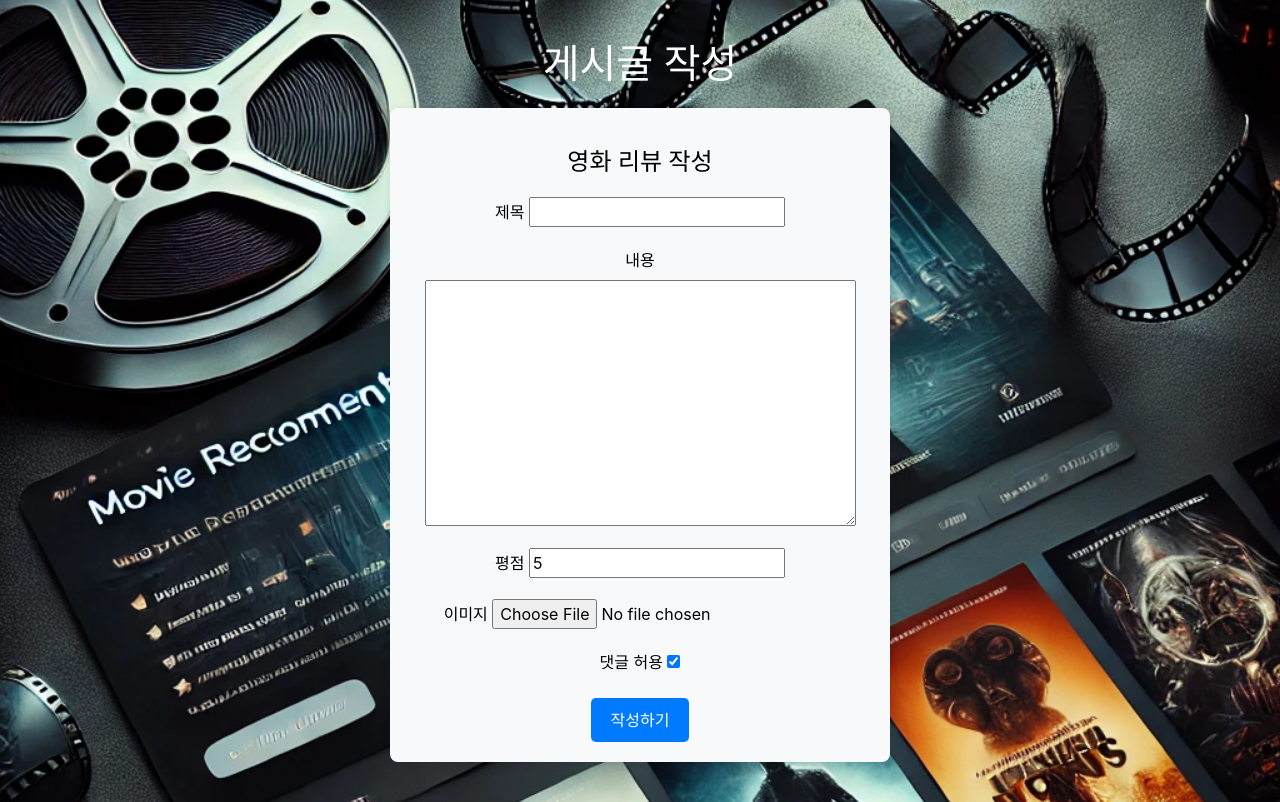
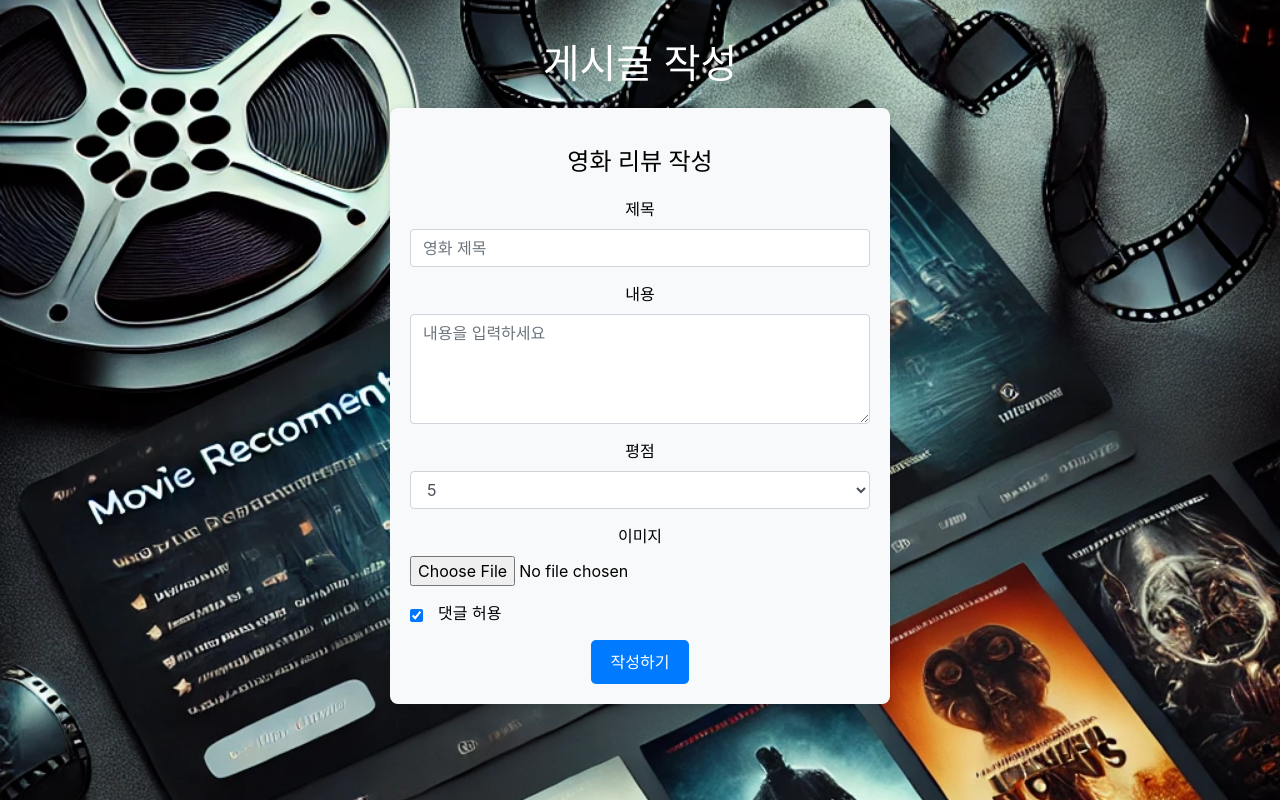
Before and after one commit to KimYehyun0307/MovieMemory, a Django app: a page that uses communities/templates/communities/post_create.html in a window 1280 px wide. Shown: the part 66-868 px from the top of the page. Run offline with Django 4.2, Linux system fonts and the light colour scheme; a user stored in the database is signed in; data comes from the database, SQL or seed files in the repository; parts of the project's set-up code (start-up, migrations or seed data) failed here and were passed over; some libraries are stand-ins or nearby versions.

Commit message:
수정중

```diff
--- a/accounts/views.py
+++ b/accounts/views.py
@@ -16,7 +16,6 @@ def login_view(request):
         user = authenticate(request, username=username, password=password)
         if user is not None:
             login(request, user)
-            messages.success(request, "로그인 성공!")
             return redirect('movies:index')  # 메인 페이지로 리다이렉트
         else:
             messages.error(request, "아이디 또는 비밀번호가 일치하지 않습니다.")
@@ -34,7 +33,6 @@ def signup_view(request):
             user = form.save()
             # 기본 로그인 처리시 backend 명시
             login(request, user, backend='django.contrib.auth.backends.ModelBackend')  # 기본 인증 백엔드
-            messages.success(request, "회원가입 성공!")
             return redirect('movies:index')
         else:
             messages.error(request, "회원가입 중 오류가 발생했습니다.")
@@ -47,7 +45,6 @@ def delete_account(request):
     if request.method == 'POST':
         request.user.delete()
         logout(request)
-        messages.success(request, "회원탈퇴가 완료되었습니다.")
         return redirect('accounts:login')
     return render(request, 'accounts/delete_account.html')
 
@@ -146,5 +143,4 @@ def kakao_callback(request):
 
     # 사용자 로그인 처리 (backend 명시)
     login(request, user, backend='social_core.backends.kakao.KakaoOAuth2')
-    messages.success(request, "카카오 로그인 성공!")
     return redirect('movies:index')
--- a/communities/forms.py
+++ b/communities/forms.py
@@ -5,27 +5,57 @@ from .models import MovieReview, Comment, CommentReply, BambooPost, EventPartici
 class MovieReviewForm(forms.ModelForm):
     class Meta:
         model = MovieReview
-        fields = ['title', 'content', 'rating', 'is_comment_enabled', 'image']  # image 필드 추가
+        fields = ['title', 'content', 'rating', 'is_comment_enabled', 'image']
+        widgets = {
+            'title': forms.TextInput(attrs={'class': 'form-control', 'placeholder': '영화 제목'}),
+            'content': forms.Textarea(attrs={'class': 'form-control', 'placeholder': '내용을 입력하세요', 'rows': 4}),
+            'rating': forms.Select(choices=[(i, i) for i in range(1, 6)], attrs={'class': 'form-control'}),
+            'is_comment_enabled': forms.CheckboxInput(attrs={'class': 'form-check-input'}),
+            'image': forms.ClearableFileInput(attrs={'class': 'form-control-file'}),
+        }
+
+        # 디폴트 값을 5로 설정
+        initial = {
+            'rating': 5,  # rating 필드의 기본값을 5로 설정
+        }
 
 
 class CommentForm(forms.ModelForm):
     class Meta:
         model = Comment
         fields = ['content', 'is_reply', 'image']
+        widgets = {
+            'content': forms.Textarea(attrs={'class': 'form-control', 'placeholder': '댓글을 작성하세요', 'rows': 3}),
+            'is_reply': forms.CheckboxInput(attrs={'class': 'form-check-input'}),
+            'image': forms.ClearableFileInput(attrs={'class': 'form-control-file'}),
+        }
+
 
 class CommentReplyForm(forms.ModelForm):
     class Meta:
         model = CommentReply
         fields = ['content', 'image']
+        widgets = {
+            'content': forms.Textarea(attrs={'class': 'form-control', 'placeholder': '대댓글을 작성하세요', 'rows': 3}),
+            'image': forms.ClearableFileInput(attrs={'class': 'form-control-file'}),
+        }
 
 
 class BambooPostForm(forms.ModelForm):
     class Meta:
         model = BambooPost
-        fields = ['title', 'content', 'image']  # image 필드 추가
+        fields = ['title', 'content', 'image']
+        widgets = {
+            'title': forms.TextInput(attrs={'class': 'form-control', 'placeholder': '대나무숲 제목'}),
+            'content': forms.Textarea(attrs={'class': 'form-control', 'placeholder': '내용을 입력하세요', 'rows': 4}),
+            'image': forms.ClearableFileInput(attrs={'class': 'form-control-file'}),
+        }
 
 
 class EventParticipationForm(forms.ModelForm):
     class Meta:
         model = EventParticipation
         fields = ['event']
+        widgets = {
+            'event': forms.Select(attrs={'class': 'form-control'}),
+        }
--- a/communities/models.py
+++ b/communities/models.py
@@ -16,7 +16,7 @@ class MovieReview(models.Model):
     created_at = models.DateTimeField(auto_now_add=True)
     updated_at = models.DateTimeField(auto_now=True)
     is_comment_enabled = models.BooleanField(default=True)  # 댓글 허용 여부
-    rating = models.PositiveSmallIntegerField(default=5)  # 1~5점 평가
+    rating = models.PositiveSmallIntegerField(choices=[(i, i) for i in range(1, 6)], default=5)  # 1~5점 평가
     liked_users = models.ManyToManyField(User, related_name="liked_reviews", blank=True)
     image = models.ImageField(upload_to='media/movie_reviews/', blank=True, null=True)  # 영화 후기 이미지
 
--- a/communities/templates/communities/post.html
+++ b/communities/templates/communities/post.html
@@ -55,7 +55,6 @@
 
                 <!-- 대댓글 작성 폼 -->
                 {% if comment.is_reply == True %}
-                <div class="reply-form-container">
                 <button type="button" class="btn-reply" onclick="toggleReplyForm({{ comment.id }})">대댓글 작성</button>
 
                 <!-- 대댓글 폼 (기본적으로 숨김) -->
@@ -66,7 +65,6 @@
                         {{ reply_form.as_p }}
                         <button type="submit" name="reply_submit" class="btn-submit">대댓글 작성</button>
                     </form>
-                    </div>
                 </div>
                 {% endif %}
 
--- a/communities/templates/communities/post_create.html
+++ b/communities/templates/communities/post_create.html
@@ -25,8 +25,10 @@
                 {{ form.image }}
             </div>
             <div class="form-group">
-                <label for="id_is_comment_enabled">댓글 허용</label>
-                {{ form.is_comment_enabled }}
+                <div class="form-check">
+                    <label class="form-check-label" for="id_is_comment_enabled">댓글 허용</label>
+                    {{ form.is_comment_enabled }}
+                </div>
             </div>
             <button type="submit" class="btn-submit">작성하기</button>
         </form>
--- a/movies/static/movies/css/style.css
+++ b/movies/static/movies/css/style.css
@@ -615,3 +654,20 @@ h1, h2 {
   height: auto;
   border-radius: 5px;
 }
+
+/* 폼 필드들 사이의 여백을 추가 */
+.form-group {
+  margin-bottom: 15px;
+}
+
+/* 체크박스와 레이블을 한 줄로 정렬 */
+.form-check {
+  display: flex;
+  align-items: center; /* 체크박스와 레이블을 수직으로 정렬 */
+  justify-content: flex-start;
+}
+
+/* 레이블과 체크박스 사이의 여백 */
+.form-check-label {
+  margin-left: 8px;
+}
```
Also changed, not shown: other parts of movies/static/movies/css/style.css (+39 -0 lines), communities/migrations/0001_initial.py, 1 other file. Lines whose indentation alone changed are shown as unchanged.
